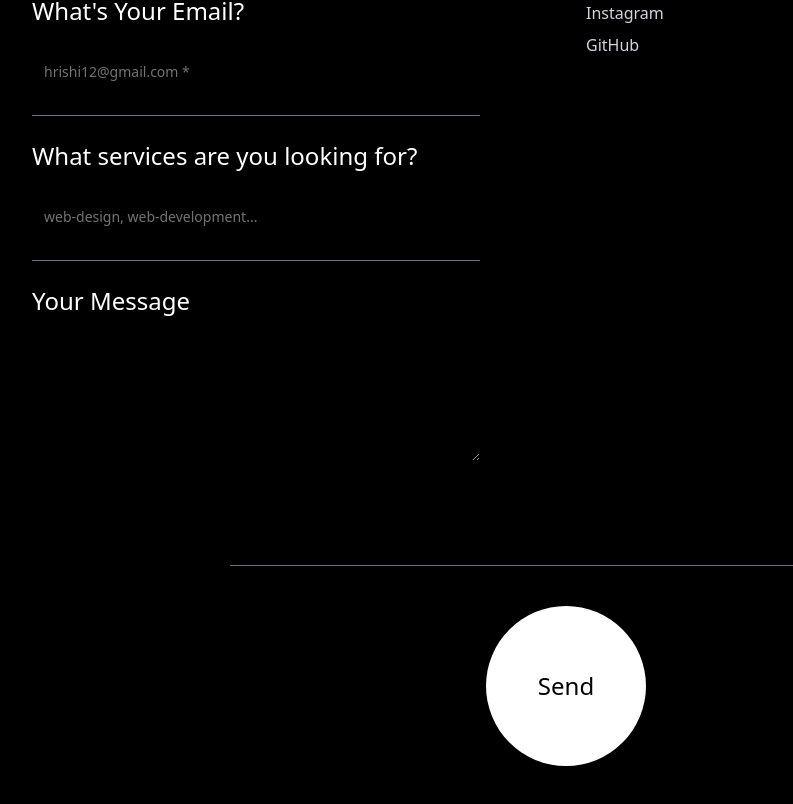
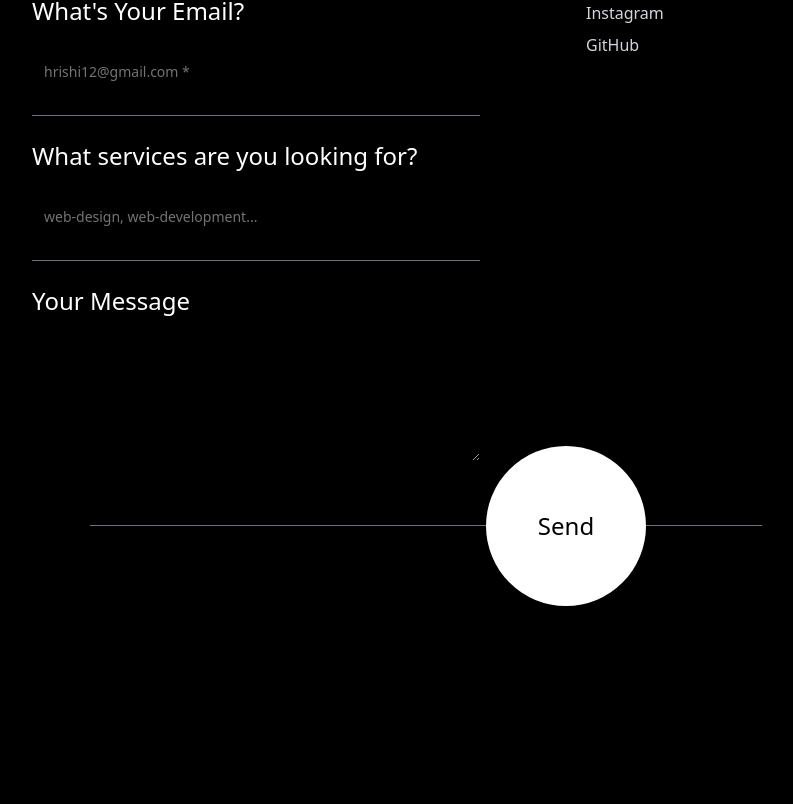
Before and after one commit to rushikesh-2104/portfolio, a Next.js app: page /Contact in a window 1280 px wide. Shown: the part 519-1323 px from the top of the page, without its empty margins (74-867 px from the left). Built offline with nearby package versions, Linux system fonts and the light colour scheme.

Commit message:
contact me done

```diff
--- a/app/Contact/page.tsx
+++ b/app/Contact/page.tsx
@@ -170,11 +170,11 @@ const Page = () => {
           </div>
         </div>
 
-        {/* Divider & Button */}
-        <div className="w-full max-w-2xl mx-auto border-t border-gray-500 mt-10"></div>
+
+        <div className="w-full max-w-2xl mx-auto border-t border-gray-500 mt-10 relative right-35 bottom-10 "></div>
         <div className="flex justify-center mt-10">
           <button
-            className="font-lora w-[10rem] h-[10rem] rounded-full bg-white text-black flex justify-center items-center text-2xl hover:bg-amber-100"
+            className="font-lora w-[10rem] h-[10rem] rounded-full bg-white text-black flex justify-center items-center text-2xl relative bottom-40 hover:bg-amber-100"
             onClick={send}
           >
             Send
```
